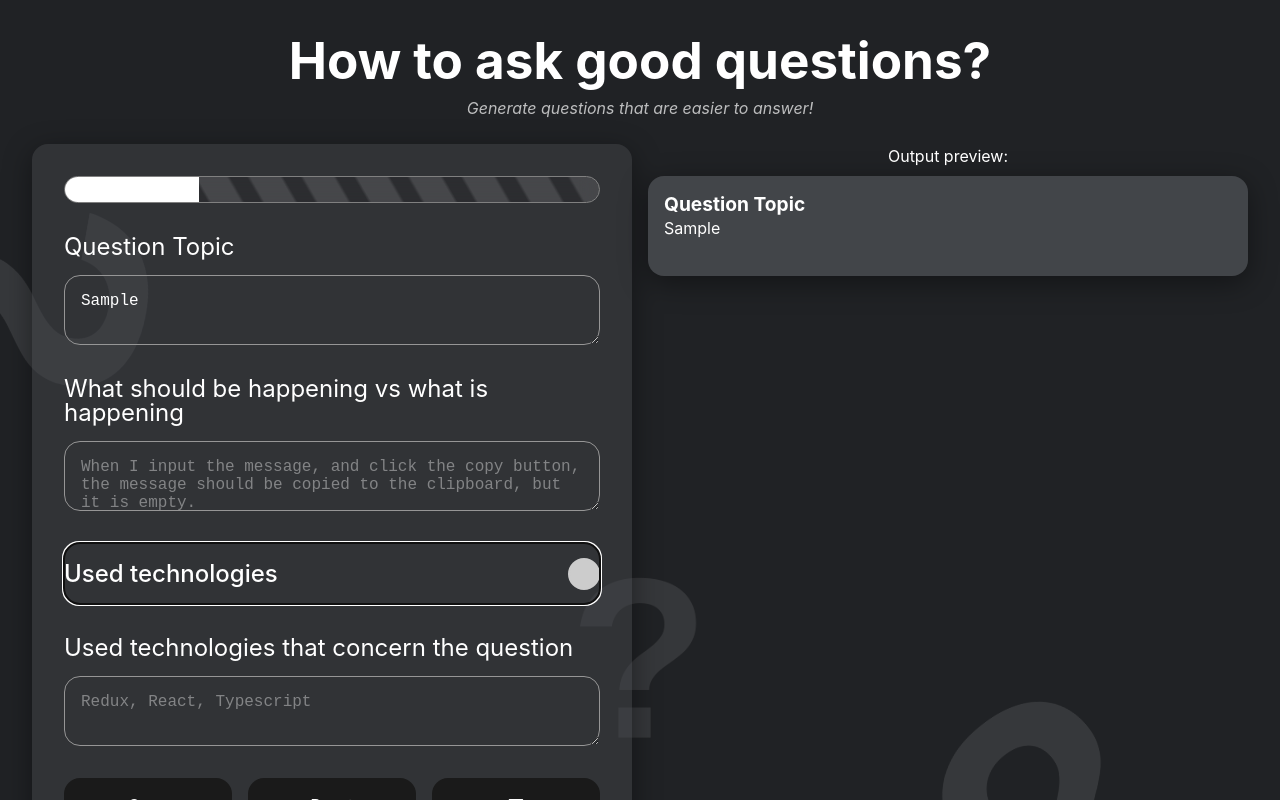
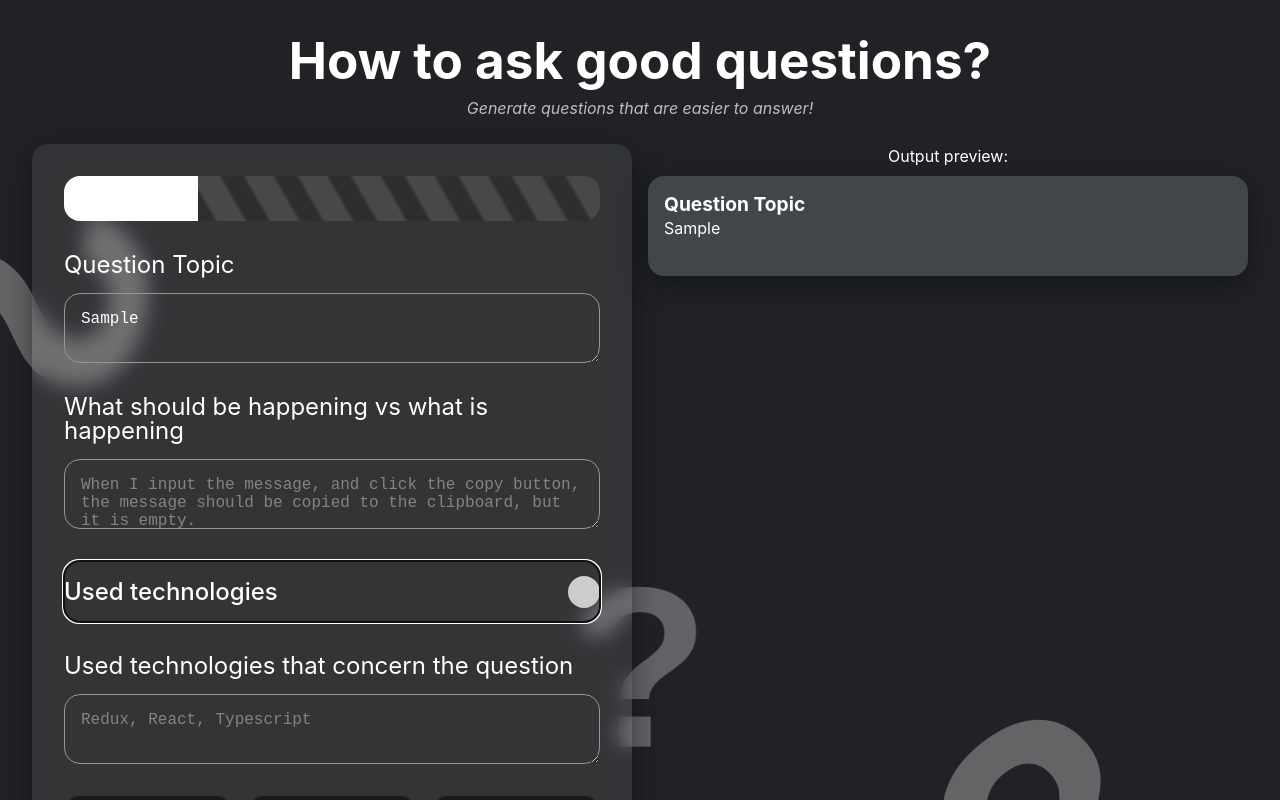
Before and after one commit to goodideagiver/how-to-ask-good-questions, a React (Vite) app: page / in a window 1280 px wide. Both pictures are taken after typing "Sample" into the empty fields and a click on the button "Used technologies". Shown: the top 800 px of the page. Built offline with nearby package versions, Linux system fonts and the light colour scheme.

Commit message:
Feat: add stick to top progress bar on mobile

```diff
--- a/src/components/FormProgress/FormProgress.module.scss
+++ b/src/components/FormProgress/FormProgress.module.scss
@@ -8,25 +8,22 @@
 .progWrapper {
 	width: 100%;
 	background-color: #4245498a;
-	background: linear-gradient(
-		60deg,
-		rgba(255, 255, 255, 0.1) 30%,
-		rgba(0, 0, 0, 0.1) 35%,
-		rgba(0, 0, 0, 0.1) 60%,
-		rgba(255, 255, 255, 0.1) 65%
-	);
+	background: linear-gradient(60deg,
+			rgba(255, 255, 255, 0.1) 30%,
+			rgba(0, 0, 0, 0.1) 35%,
+			rgba(0, 0, 0, 0.1) 60%,
+			rgba(255, 255, 255, 0.1) 65%);
 	background-size: 10%;
 	animation: barScrollAnim 20s infinite linear;
 	border-radius: 1rem;
 	overflow: hidden;
-	border: 1px gray solid;
-	backdrop-filter: blur(10px);
 }
 
 @keyframes barScrollAnim {
 	from {
 		background-position: 0 0;
 	}
+
 	to {
 		background-position: 100% 0;
 	}
@@ -35,7 +32,7 @@
 .prog {
 	transition: 1s;
 	width: 100%;
-	height: 25px;
+	height: 45px;
 	margin: 0;
 	background-color: #fff;
 	display: grid;
@@ -45,7 +42,9 @@
 .complete {
 	.prog {
 		animation: complete 0.5s ease-in-out;
-		background-color: rgb(77, 219, 64);
+		background-image: linear-gradient(to right,
+				hsl(120, 100%, 50%), hsl(120, 90%, 35%),
+				hsl(120, 100%, 50%));
 		transition: 0.3s;
 	}
 }
@@ -57,16 +56,15 @@
 
 .overcomplete {
 	.prog {
-		animation: overcomplete 2s infinite, overcomplete2 0.5s ease-in-out;
+		animation: overcomplete 2s infinite linear, overcomplete2 0.5s ease-in-out;
 		background-color: #4158d0;
-		background-image: linear-gradient(
-			43deg,
-			#4158d0 0%,
-			#c850c0 46%,
-			#ffcc70 100%
-		);
+		background-image: repeating-linear-gradient(to right,
+				hsl(230, 40%, 34%),
+				hsl(39, 100%, 22%),
+				hsl(230, 40%, 34%));
 
-		background-size: 200%;
+		background-size: 200% auto;
+		background-position: 0 100%;
 	}
 }
 
@@ -74,9 +72,11 @@
 	0% {
 		filter: brightness(1);
 	}
+
 	50% {
 		filter: brightness(2);
 	}
+
 	100% {
 		filter: brightness(1);
 	}
@@ -84,10 +84,11 @@
 
 @keyframes overcomplete {
 	0% {
-		background-position: left;
+		background-position: 0 0;
 	}
-	50% {
-		background-position: right;
+
+	100% {
+		background-position: -200% 0;
 	}
 }
 
@@ -95,10 +96,12 @@
 	0% {
 		filter: brightness(1);
 	}
+
 	50% {
 		filter: brightness(2);
 		transform: scale(1.1);
 	}
+
 	100% {
 		filter: brightness(1);
 	}
@@ -111,6 +114,11 @@
 		z-index: 100;
 		top: 0;
 	}
+
+	.prog {
+		height: 35px;
+	}
+
 	.progWrapper {
 		width: 100%;
 		position: absolute;
@@ -118,6 +126,5 @@
 		left: 0;
 		border-radius: 0;
 		border: 0;
-		box-shadow: black 0 0 20px;
 	}
 }
--- a/src/components/FormProgress/FormProgress.tsx
+++ b/src/components/FormProgress/FormProgress.tsx
@@ -1,3 +1,4 @@
+import { useEffect, useState } from 'react'
 import { Portal } from '../../HOC/Portal/Portal'
 import classes from './FormProgress.module.scss'
 import { formClassesHelper } from './formProgressClasses.helper'
@@ -12,12 +13,38 @@ export const MAX_PERCENTAGE = 100
 export const MAX_PIXELS_WIDTH = 800
 
 export const FormProgress = ({ percentage }: Props) => {
+  const [progressTopPosition, setProgressTopPosition] = useState('0')
   const { classNames } = formClassesHelper(MAX_PERCENTAGE, percentage)
 
   const isMobile = useIsMobile(MAX_PIXELS_WIDTH)
 
+  useEffect(() => {
+    if (!isMobile) return
+    const scrollHandler = () => {
+      const correctionAmount = window.visualViewport?.offsetTop || 0
+
+      setProgressTopPosition((prev) => {
+        if (Number(prev) === correctionAmount) return prev
+        return correctionAmount.toFixed(0)
+      })
+    }
+    window.addEventListener('scroll', scrollHandler)
+    const interval = setInterval(scrollHandler, 100)
+    return () => {
+      window.removeEventListener('scroll', scrollHandler)
+      clearInterval(interval)
+    }
+  }, [isMobile])
+
   const Progress = (
-    <div className={classNames}>
+    <div
+      className={classNames}
+      style={{
+        // transform: `translate3d: 0 ${progressTopPosition}px 0;`,
+        transform: `translate3d(0, ${progressTopPosition}px, 0)`,
+        transition: '0.1s ease-in-out',
+      }}
+    >
       <div className={classes.progWrapper}>
         <ProgressBar percentage={percentage} />
       </div>
--- a/src/components/FormProgress/PercentageComment.module.scss
+++ b/src/components/FormProgress/PercentageComment.module.scss
@@ -1,7 +1,7 @@
 .comment {
 	margin: 0;
 	animation: fadeIn 0.5s 0.5s ease-in-out backwards;
-	color: black;
+	color: white;
 	font-weight: bold;
 }
 
@@ -9,6 +9,7 @@
 	from {
 		opacity: 0;
 	}
+
 	to {
 		opacity: 1;
 	}
--- a/src/components/QuestionForm/QuestionForm.module.scss
+++ b/src/components/QuestionForm/QuestionForm.module.scss
@@ -1,5 +1,5 @@
 .root {
-	background-color: #42454984;
+	background-color: #ffffff15;
 	padding: 2rem;
 	display: flex;
 	gap: 2rem;
@@ -14,6 +14,7 @@
 	border-radius: 1rem;
 
 	box-shadow: var(--box-shadow-main);
+	backdrop-filter: blur(10px);
 }
 
 .rootScrolled {
--- a/src/components/QuestionForm/QuestionMarks/QuestionMark.module.scss
+++ b/src/components/QuestionForm/QuestionMarks/QuestionMark.module.scss
@@ -4,7 +4,7 @@
 	left: 50%;
 	top: 50%;
 	transform: translate(-50%, -50%);
-	opacity: 0.1;
+	opacity: 0.3;
 	user-select: none;
 	pointer-events: none;
 }
```
